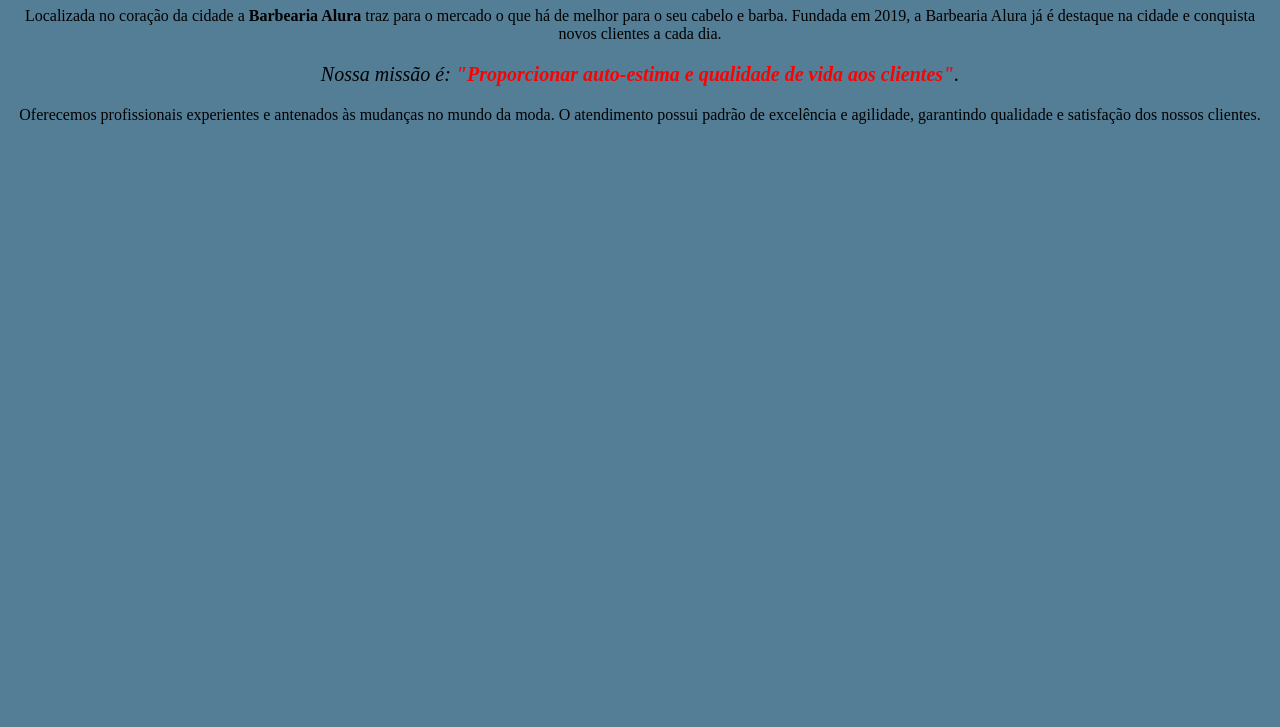
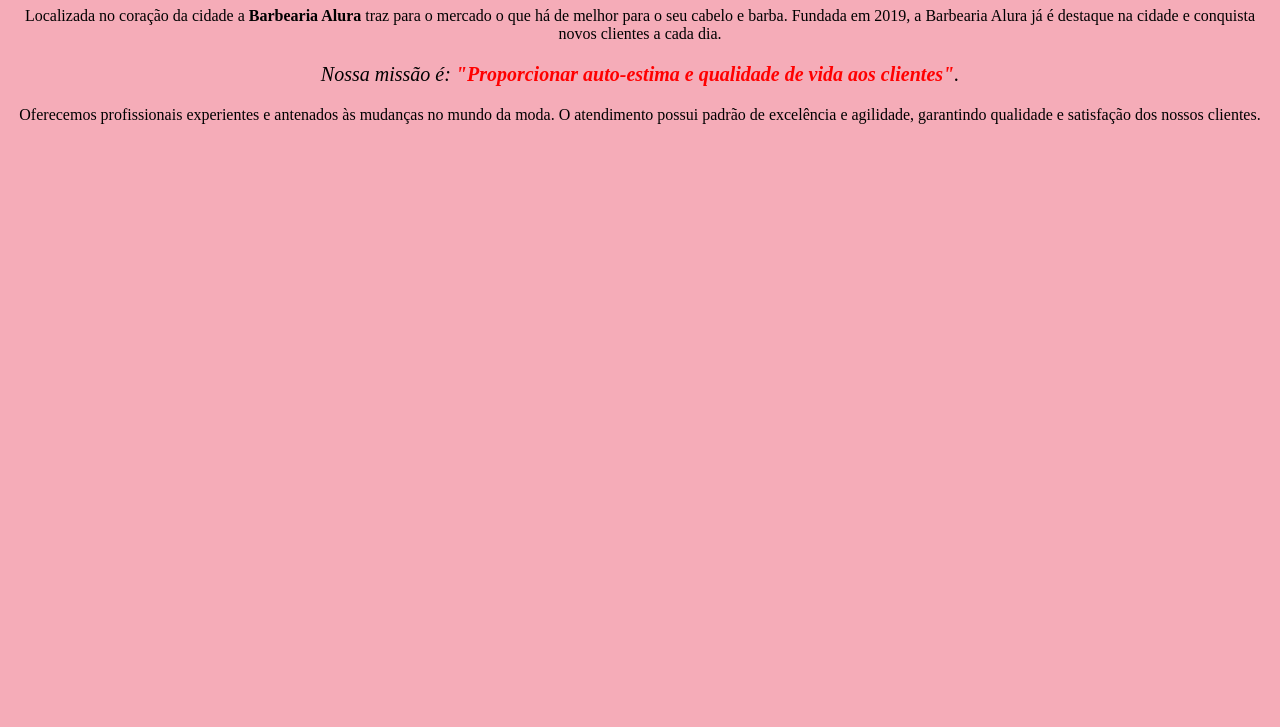
Before and after one commit to miumiumiau0v0/codigonovo1b, a plain HTML site: page index.html in a window 1280 px wide. Shown: the part 73-800 px from the top of the page. Drawn offline with Linux system fonts and the light colour scheme.

Commit message:
background

```diff
--- a/style.css
+++ b/style.css
@@ -1,6 +1,6 @@
 
 body {
-    background: #547e96
+    background: #f5acb8
 }
 
 h1 {
```
